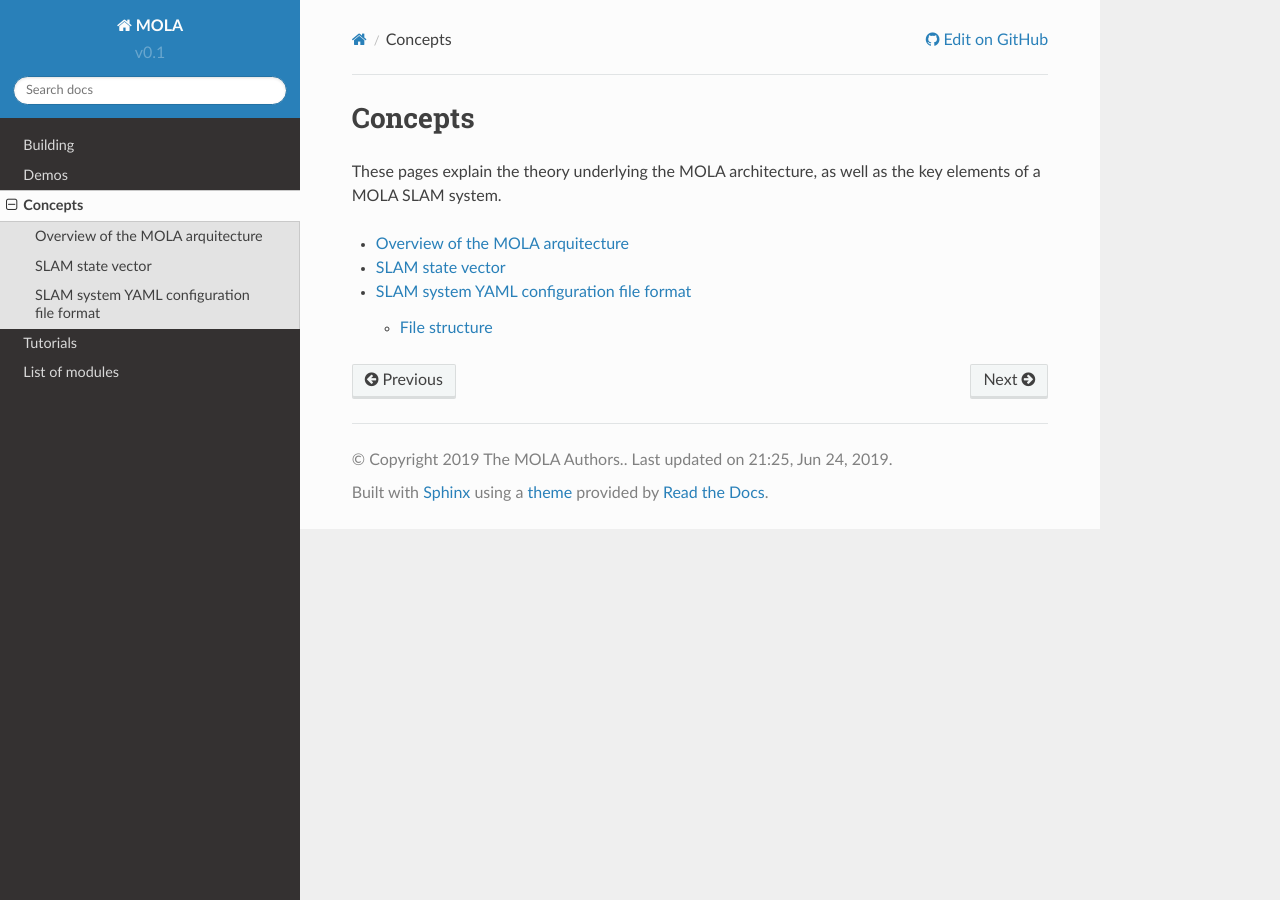
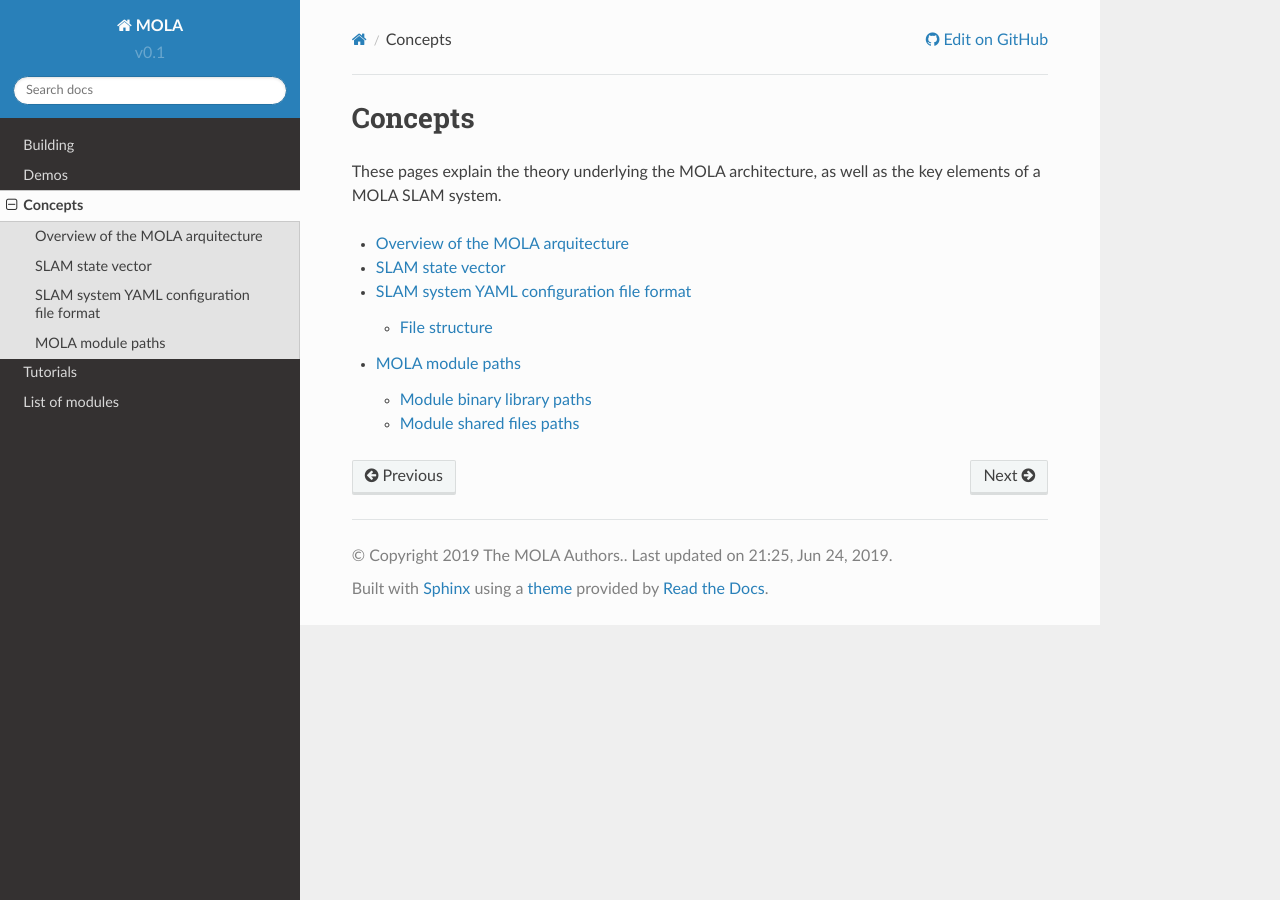
Before and after one commit to MOLAorg/mola, a Sphinx documentation site: the page built from docs/source/concepts.rst, in a window 1280 px wide. Built offline with Sphinx 7.4.7 and the Read the Docs theme 2.0.0, drawn with Linux system fonts in a browser that asks for light colours; pages that are not in the unit, such as notebooks, are missing from menus.

Commit message:
extend docs

```diff
--- /dev/null
+++ b/docs/source/concept-module-directories-paths.rst
@@ -0,0 +1,24 @@
+.. _concepts_mola_paths:
+
+=============================================
+MOLA module paths
+=============================================
+
+
+.. _concepts_module_lib_dir:
+
+Module binary library paths
+------------------------------
+
+Write me!
+
+
+
+----
+
+.. _concepts_module_shared_dir:
+
+Module shared files paths
+------------------------------
+
+Write me!
--- a/docs/source/concepts.rst
+++ b/docs/source/concepts.rst
@@ -13,3 +13,4 @@ the key elements of a MOLA SLAM system.
   concept-mola-architecture
   concept-state-vector
   concept-slam-configuration-file
+  concept-module-directories-paths
```
Also changed, not shown: docs/source/building.rst (+5 -5 lines).
